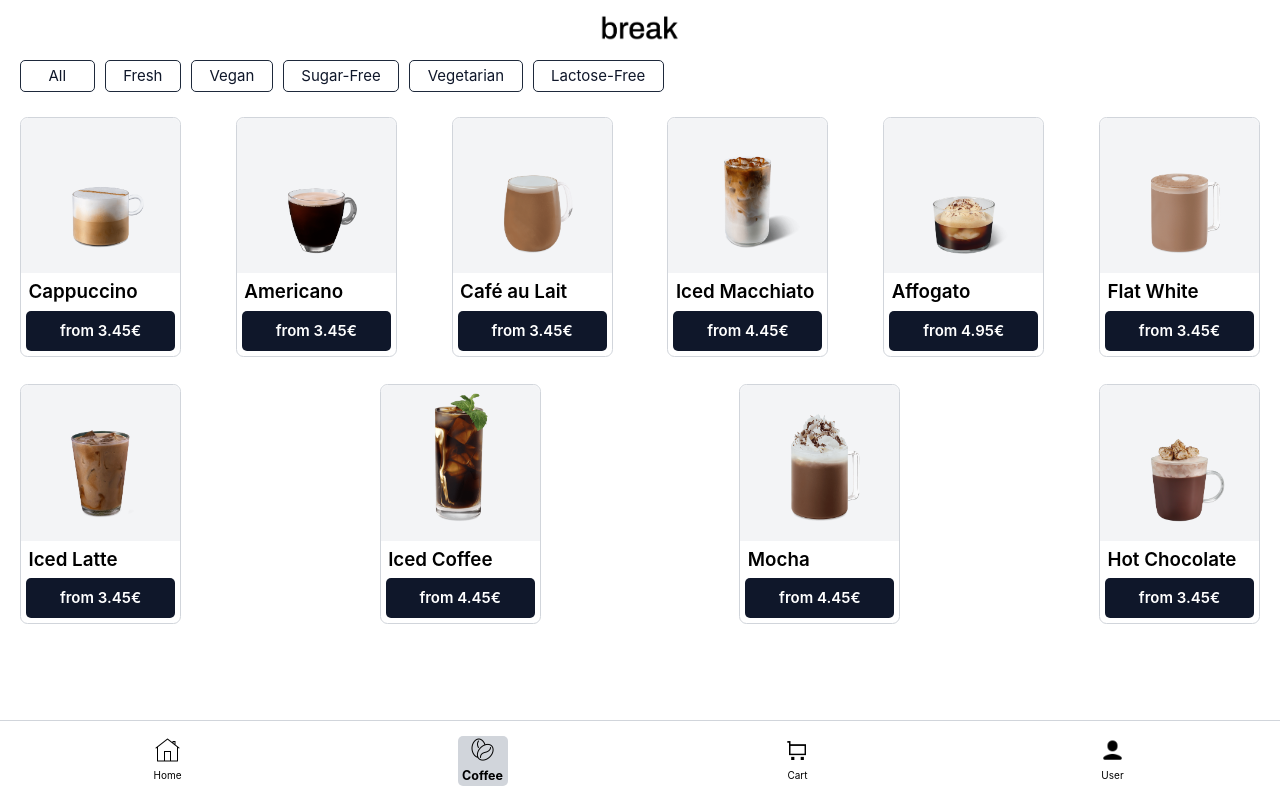
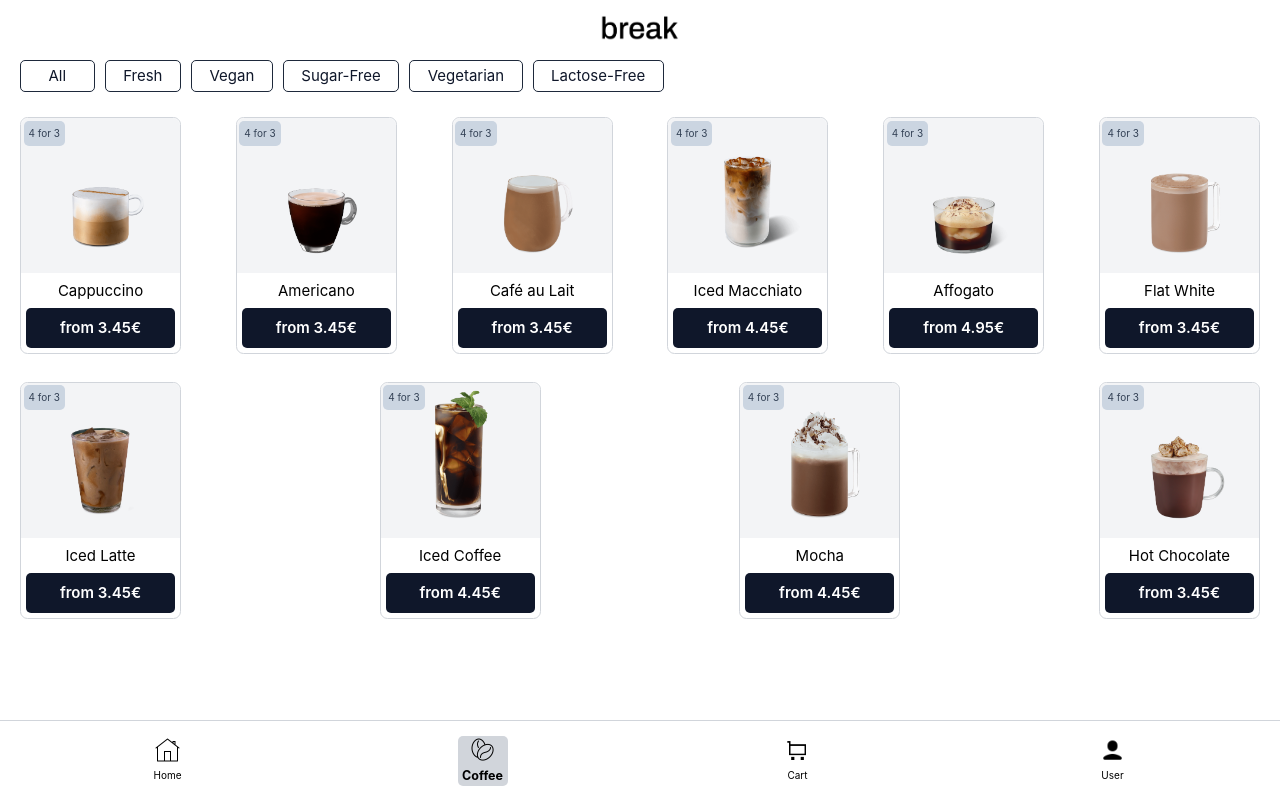
Before and after one commit to tolgapp/break, a React (Vite) app: page /products in a window 1280 px wide. Built offline with nearby package versions, Linux system fonts and the light colour scheme; no server answers.

Commit message:
added offer info to product container

```diff
--- a/src/components/CartItemContainer.tsx
+++ b/src/components/CartItemContainer.tsx
@@ -11,6 +11,8 @@ const CartItemContainer: React.FC<CartItemContainerProps> = ({
   addedProducts,
   setAddedProducts,
 }) => {
+
+
   const handleRemove = (instanceId: string | undefined) => {
     setAddedProducts((prev) =>
       prev.filter((product) => product.instanceId !== instanceId)
--- a/src/components/Navbar.tsx
+++ b/src/components/Navbar.tsx
@@ -36,7 +36,7 @@ const Navbar: React.FC<NavbarProps> = ({
           className="flex flex-col justify-center items-center space-y-2"
         >
           {icon.name === "Cart" && addedProducts.length > 0 && (
-            <span className="absolute -top-2 -right-1 bg-red-600 text-white text-lg w-9 h-9 font-bold rounded-full flex items-center justify-center">
+            <span className="absolute -top-2 right-0 bg-red-600 text-white text-lg w-9 h-9 font-bold rounded-full flex items-center justify-center">
               {addedProducts.length > 9 ? "9+" : addedProducts.length}
             </span>
           )}
--- a/src/components/OfferInfo.tsx
+++ b/src/components/OfferInfo.tsx
@@ -17,7 +17,7 @@ const OfferInfo: React.FC<OfferInfoProps> = ({
     <div
       className={`${getClassNames(
         toggle
-      )} fixed bottom-0 left-0 min-h-[91%] rounded-t-3xl  bg-slate-50 w-full flex flex-col items-center ${
+      )} fixed bottom-0 left-0 min-h-[91%] rounded-t-3xl z-[51]  bg-slate-50 w-full flex flex-col items-center ${
         showDetail ? "fade-in" : "fade-out"
       }`}
     >
--- a/src/components/ProductContainer.tsx
+++ b/src/components/ProductContainer.tsx
@@ -9,7 +9,7 @@ type ProductContainerProps = {
   name: string;
   image: string;
   prices: number[];
-} & Product;
+};
 
 const ProductContainer: React.FC<ProductContainerProps> = ({
   toggle,
@@ -20,7 +20,6 @@ const ProductContainer: React.FC<ProductContainerProps> = ({
   image,
   prices,
 }) => {
-
   const allPrices = prices.map((price) => price);
   const smallPrice = allPrices[0];
 
@@ -28,30 +27,27 @@ const ProductContainer: React.FC<ProductContainerProps> = ({
     <div
       className={`cursor-pointer border ${
         toggle ? "border-slate-400" : "border-gray-300"
-      } h-fit w-[16.1rem] rounded-xl flex flex-col ${getClassNames(toggle)}`}
+      } h-fit w-[16.1rem] rounded-xl flex flex-col ${getClassNames(
+        toggle
+      )} relative`}
     >
+      <div className="absolute top-1 bg-slate-300 rounded-lg left-1 p-2 z-50 text-slate-700">
+        4 for 3
+      </div>
       <img
         className="rounded-t-xl pt-3 pb-6 bg-gray-100"
         src={image}
         alt="coffee cup"
       />
-      <h3 className="text-3xl font-semibold text-left translate-y-3 px-3">
-        {name}
-      </h3>
+      <h3 className="text-2xl text-center translate-y-3 px-3">{name}</h3>
       <div className="flex items-center justify-between w-full px-2 py-2 mt-4">
-        {/* TODO: Re-Design or Price with extra "+" Button to open the detail page? */}
-        {/* <h4 className="text-2xl font-light">
-          from <strong className="text-2xl font-semibold">{smallPrice}</strong>
-          €
-        </h4> */}
         <button
           onClick={() => handleClick(id)}
           className={`pointer rounded-lg px-4 py-4 w-full text-2xl font-semibold hover:bg-gray-400 hover:text-white ${toggleTextColor(
             toggle
           )} ${backgroundColor(toggle)}`}
         >
-          from <strong className="text-2xl font-semibold">{smallPrice}</strong>
-          €
+          from <strong className="text-2xl font-semibold">{smallPrice}</strong>€
         </button>
       </div>
     </div>
--- a/src/components/ToggleTheme.tsx
+++ b/src/components/ToggleTheme.tsx
@@ -17,11 +17,11 @@ const ToggleTheme: React.FC<ThemeProps> = ({ toggle, setToggle }) => {
       <Logo toggle={toggle} setToggle={setToggle} getLogoSrc={getLogoSrc} />
       <BackButton toggle={toggle} />
       <h2
-        className={`text-9xl font-black ${toggleTextColor(
+        className={`text-8xl font-black ${toggleTextColor(
           !toggle
         )}`}
       >
-        Click
+        Click on
       </h2>
       <h3
         className={`text-7xl font-black ${toggleTextColor(
--- a/src/components/Userpage.tsx
+++ b/src/components/Userpage.tsx
@@ -23,7 +23,7 @@ const UserPage: React.FC = () => {
     {
       id: "theme-color",
       title: "Change Theme Color",
-      description: "Adjust the app theme",
+      description: "Light | Dark",
     },
     {
       id: "points",
@@ -35,6 +35,8 @@ const UserPage: React.FC = () => {
   const handleContainerClick = (id: string) => {
     navigate(`/user/${id}`);
   };
+
+
 
   return (
     <div className={`flex flex-wrap gap-8 justify-between items-center px-8`}>
```
